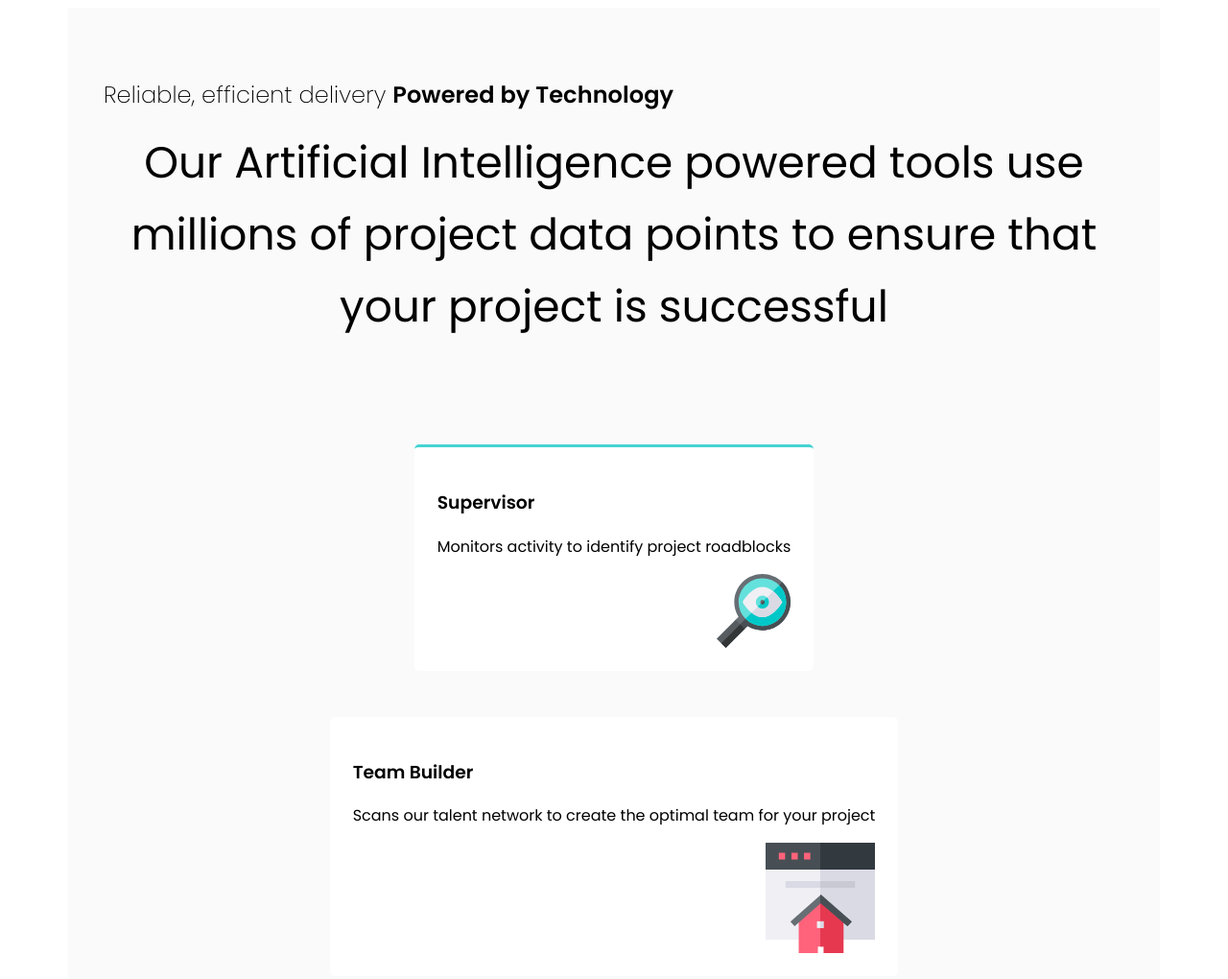
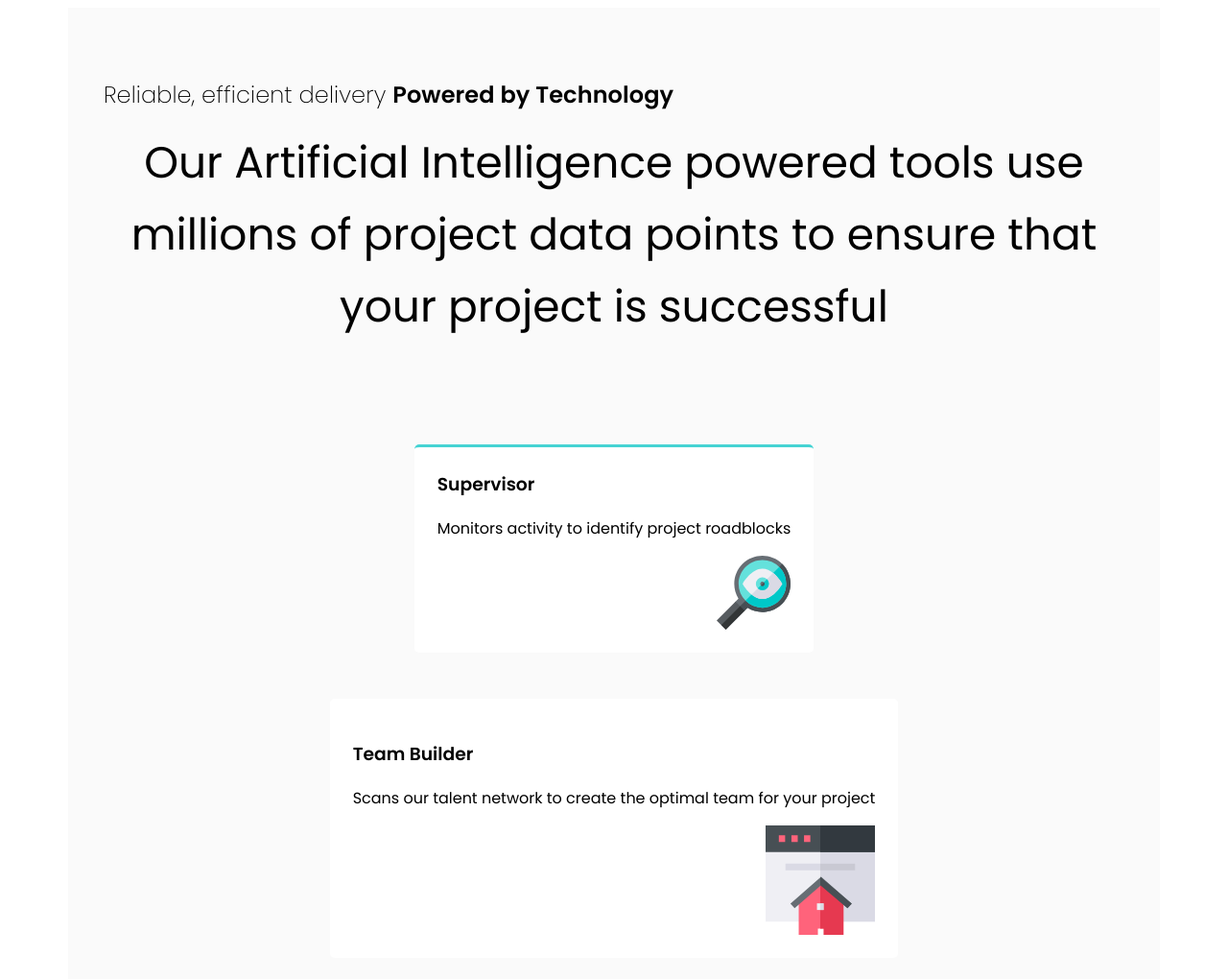
Before and after one commit to crwainstock/fe-mentor-four-card-feature, a plain HTML site: page index.html in a window 1280 px wide. Shown: the top 1020 px of the page at 96% size. Drawn offline with Linux system fonts and the light colour scheme.

Commit message:
adjust margin-top for supervisor h3

```diff
--- a/styles.css
+++ b/styles.css
@@ -46,6 +46,9 @@ h2 {
   border-top: 3px solid hsl(180, 62%, 55%);
   margin-top: 3.5rem;
 }
+#supervisor h3 {
+  margin-top: 0rem;
+}
 
 .card-img-container {
   display: flex;
```
